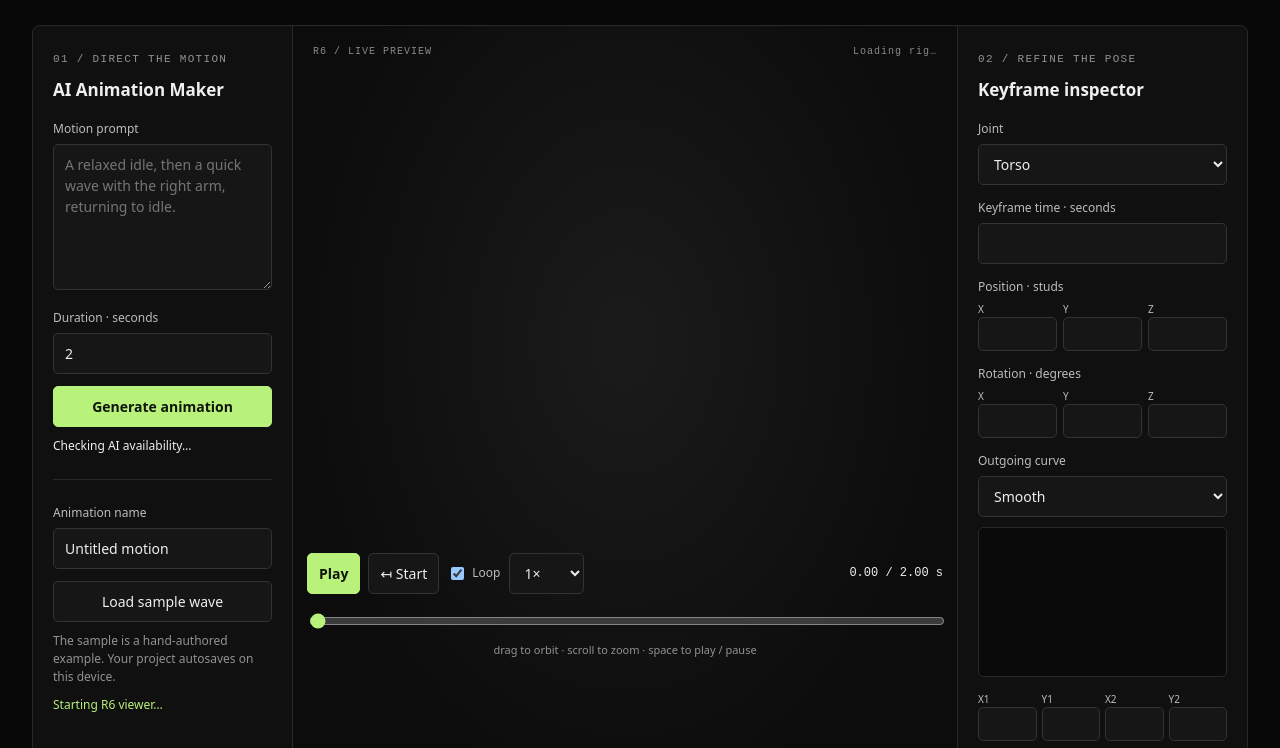
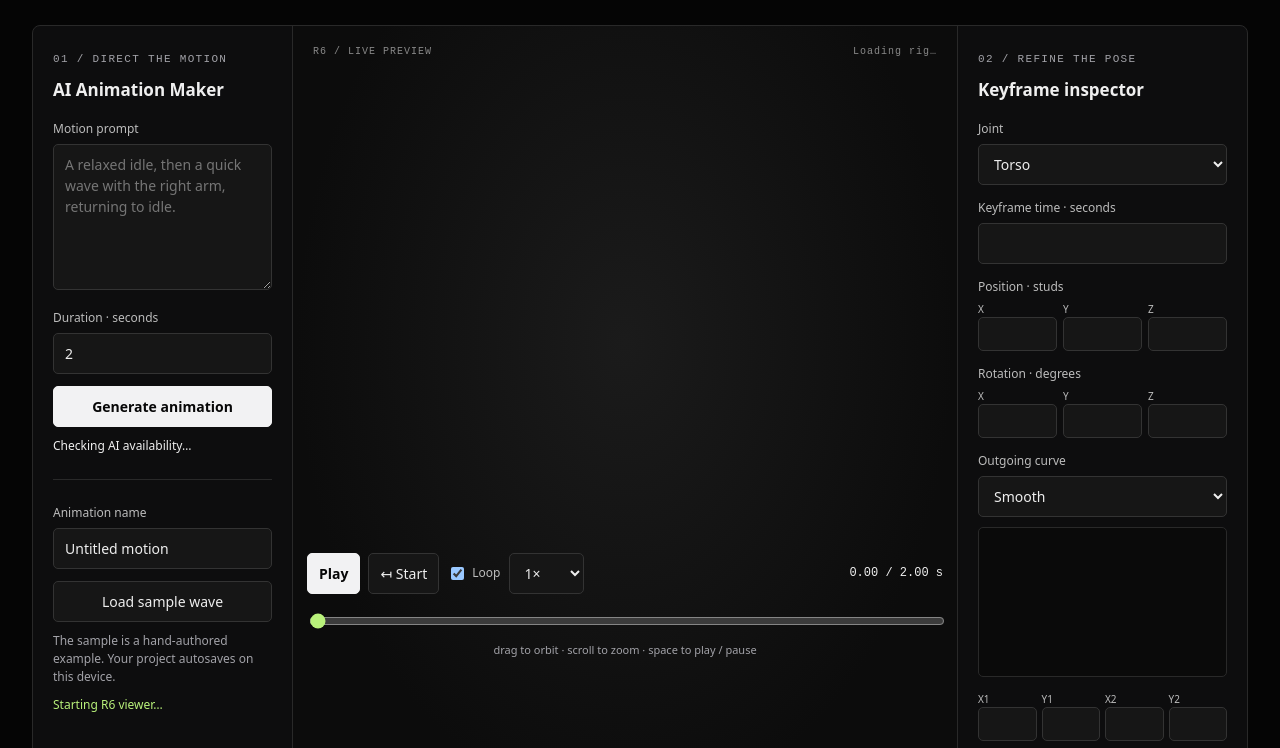
Before and after one commit to KoSmoXD/mrhreanimate, a plain HTML site: page docs/studio.html in a window 1280 px wide. Shown: the part 213-961 px from the top of the page. Drawn offline with nearby package versions, Linux system fonts and the light colour scheme.

Commit message:
Load stored theme palette in animation studio

```diff
--- a/docs/studio.html
+++ b/docs/studio.html
@@ -1,6 +1,6 @@
 <!doctype html>
-<html lang="en"><head><meta charset="utf-8"><meta name="viewport" content="width=device-width,initial-scale=1"><title>Animation Maker · Mr H Animations</title><link rel="icon" href="./favicon.svg"><link rel="stylesheet" href="./studio.css"><script src="./motion-core.js" defer></script><script type="module" src="./studio.js"></script></head>
-<body><header><a href="./">MR H ANIMATIONS</a><span>/ animation maker</span><a class="back" href="./#3d-preview">back to library ↗</a></header>
+<html lang="en"><head><meta charset="utf-8"><meta name="viewport" content="width=device-width,initial-scale=1"><title>Animation Maker · Mr H Animations</title><link rel="icon" href="./favicon.svg"><link rel="stylesheet" href="./studio.css"><link rel="stylesheet" href="./themes.css?v=20261021-1"><script src="./themes.js?v=20261021-1" defer></script><script src="./motion-core.js" defer></script><script type="module" src="./studio.js"></script></head>
+<body class="studio-app"><header><a href="./">MR H ANIMATIONS</a><span>/ animation maker</span><a class="back" href="./#3d-preview">back to library ↗</a></header>
 <main><div class="title"><div><small>R6 / MOTION WORKSPACE</small><h1>Make it move.</h1><p>Describe a motion. Shape every keyframe.</p></div><div class="toolbar"><button id="undo">Undo</button><button id="redo">Redo</button><button id="new">New</button><label class="button">Import<input id="import" type="file" accept=".anim,.json" hidden></label><button id="save">Save project</button><button id="export" class="primary">Export .anim ↓</button></div></div>
 <div class="workspace"><aside class="prompt"><small>01 / DIRECT THE MOTION</small><h2>AI Animation Maker</h2><label for="prompt">Motion prompt</label><textarea id="prompt" maxlength="1600" rows="6" placeholder="A relaxed idle, then a quick wave with the right arm, returning to idle."></textarea><label for="duration">Duration · seconds</label><input id="duration" type="number" min=".5" max="30" step=".5" value="2"><button id="generate" class="primary">Generate animation</button><p id="ai-status" role="status">Checking AI availability…</p><hr><label for="name">Animation name</label><input id="name" maxlength="80" value="Untitled motion"><button id="sample">Load sample wave</button><p class="muted">The sample is a hand-authored example. Your project autosaves on this device.</p><p id="status" role="status" aria-live="polite">Starting R6 viewer…</p></aside>
 <section class="stage"><div class="stage-top"><span>R6 / LIVE PREVIEW</span><span id="rig-status">Loading rig…</span></div><canvas id="stage" aria-label="3D R6 animation. Drag to orbit. Scroll to zoom."></canvas><div class="transport"><button id="play" class="primary">Play</button><button id="restart">↤ Start</button><label class="inline"><input id="loop" type="checkbox" checked> Loop</label><select id="speed" aria-label="Playback speed"><option value=".25">0.25×</option><option value=".5">0.5×</option><option value="1" selected>1×</option><option value="2">2×</option></select><output id="clock">0.00 / 2.00 s</output></div><input id="scrub" aria-label="Playhead time" type="range" min="0" max="2" step=".001" value="0"><p class="hint">drag to orbit · scroll to zoom · space to play / pause</p></section>
```
